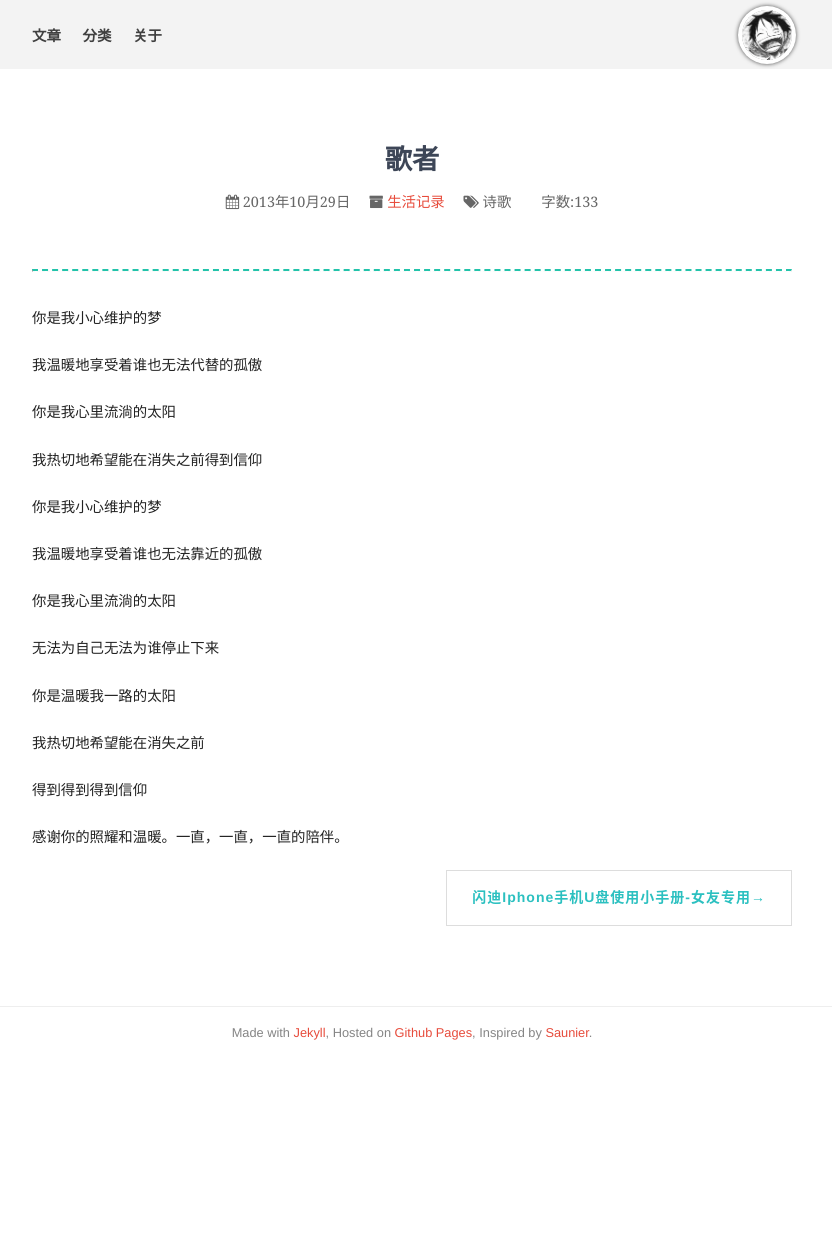
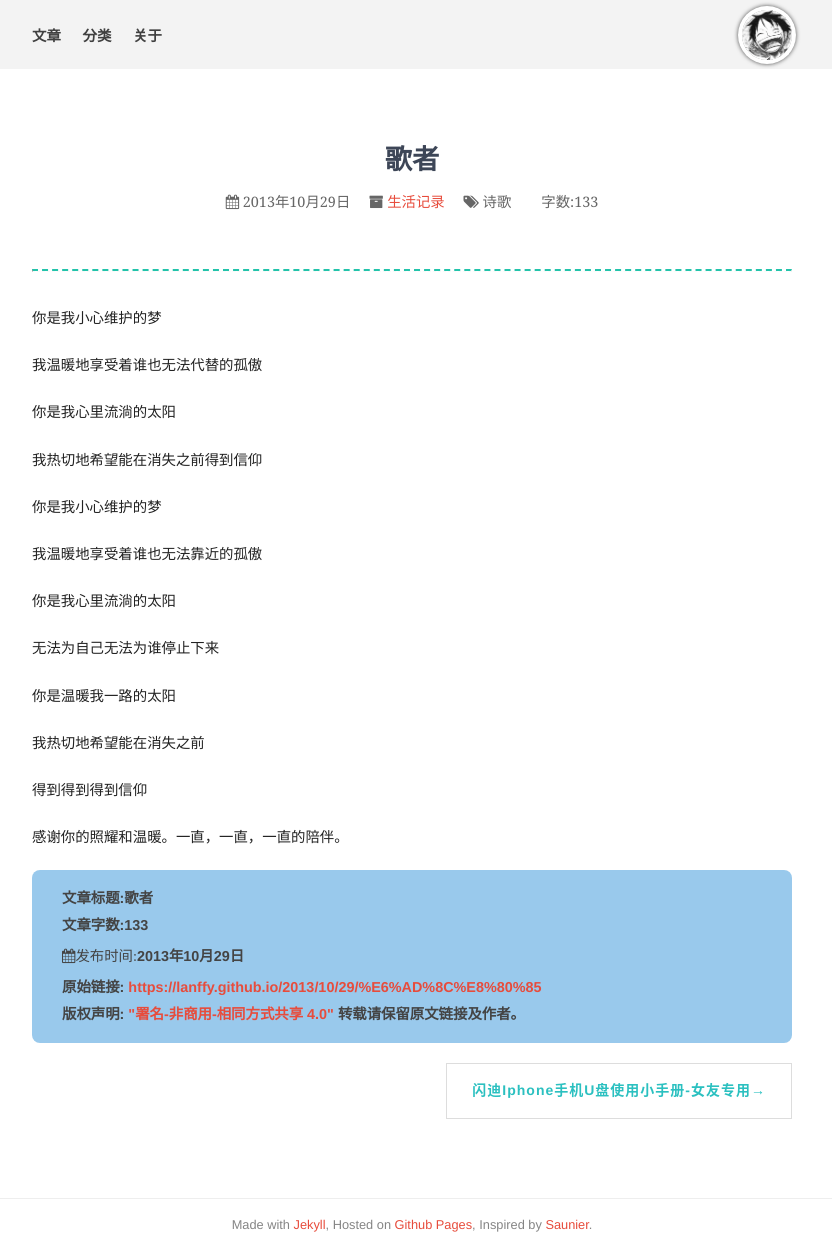
Before and after one commit to lanffy/lanffy.github.io, a Jekyll site: the page built from _posts/2013/2013-10-29-歌者.md, in a window 1280 px wide. Shown: the whole page, without its empty margins (228-1060 px from the left). Built offline with Jekyll 4.4.1, drawn with Linux system fonts in a browser that asks for light colours; nearby versions of some CDN libraries; comment, search, counter and statistics services are not loaded; before the commit the page ends 1059 px from its top, so only the background shows below that.

Commit message:
add copyright

```diff
--- a/_layouts/post.html
+++ b/_layouts/post.html
@@ -49,6 +49,27 @@ layout: default
         </div>
     </article>
 
+    <div class="inner">
+        <div class="article_copyright">
+            <p><span>文章标题:</span>{{ page.title }}</p>
+            <p><span>文章字数:</span><span class="post-count">{{page.content | size |divided_by:2}}</span></p>
+            <p><span class="fa fa-calendar">发布时间:</span>{{ page.date | date: "%Y" }}年{{ page.date | date: "%m" }}月{{
+                page.date | date: "%d" }}日</p>
+            <p>
+                <span>原始链接:</span>
+                <a class="post-url" href="{{site.production_url}}{{ page.url }}" title="{{ page.title }}">
+                    {{site.production_url}}{{ page.url }}
+                </a>
+            </p>
+            <p>
+                <span>版权声明:</span>
+                <a rel="license" href="http://creativecommons.org/licenses/by-nc-sa/4.0/"
+                   title="CC BY-NC-SA 4.0 International"
+                   target="_blank">"署名-非商用-相同方式共享 4.0"</a> 转载请保留原文链接及作者。
+            </p>
+        </div>
+    </div>
+
     <!--翻页功能-->
     <section class="inner">
         <ul class="pager">
@@ -70,10 +91,12 @@ layout: default
         <!-- 来必力City版安装代码 -->
         <div id="lv-container" data-id="city" data-uid="MTAyMC80MjczNi8xOTI4Mw==">
             <script type="text/javascript">
-                (function(d, s) {
+                (function (d, s) {
                     var j, e = d.getElementsByTagName(s)[0];
 
-                    if (typeof LivereTower === 'function') { return; }
+                    if (typeof LivereTower === 'function') {
+                        return;
+                    }
 
                     j = d.createElement(s);
                     j.src = 'https://cdn-city.livere.com/js/embed.dist.js';
--- a/css/blog.css
+++ b/css/blog.css
@@ -19,7 +19,16 @@ h6,
 .ui.header {
   font-family: "Linux Libertine", Baskerville, Georgia, "Liberation Serif", "Kaiti SC", STKaiti, "AR PL UKai CN", "AR PL UKai HK", "AR PL UKai TW", "AR PL UKai TW MBE", "AR PL KaitiM GB", KaiTi, KaiTi_GB2312, "TW-Kai", serif; }
 
-
+.article_copyright {
+    padding: 5px 30px;
+    margin-bottom: 20px;
+    background-color: #99c9ec;
+    border-radius: 8px;
+    font-weight: 700;
+    line-height: 7px;
+    color: #444;
+    font-size: 16px;
+}
 
 article h1 {
   margin-bottom: 8px;
```
Also changed, not shown: _posts/2019/2019-04-16-How-Elasticsearch-Create-Index.md (added, +49 -0 lines), _posts/2019/media/15553976546886.jpg (added), _posts/2019/media/15554009231695.jpg (added), _posts/2019/media/15554016904328.jpg (added), 1 other file.
